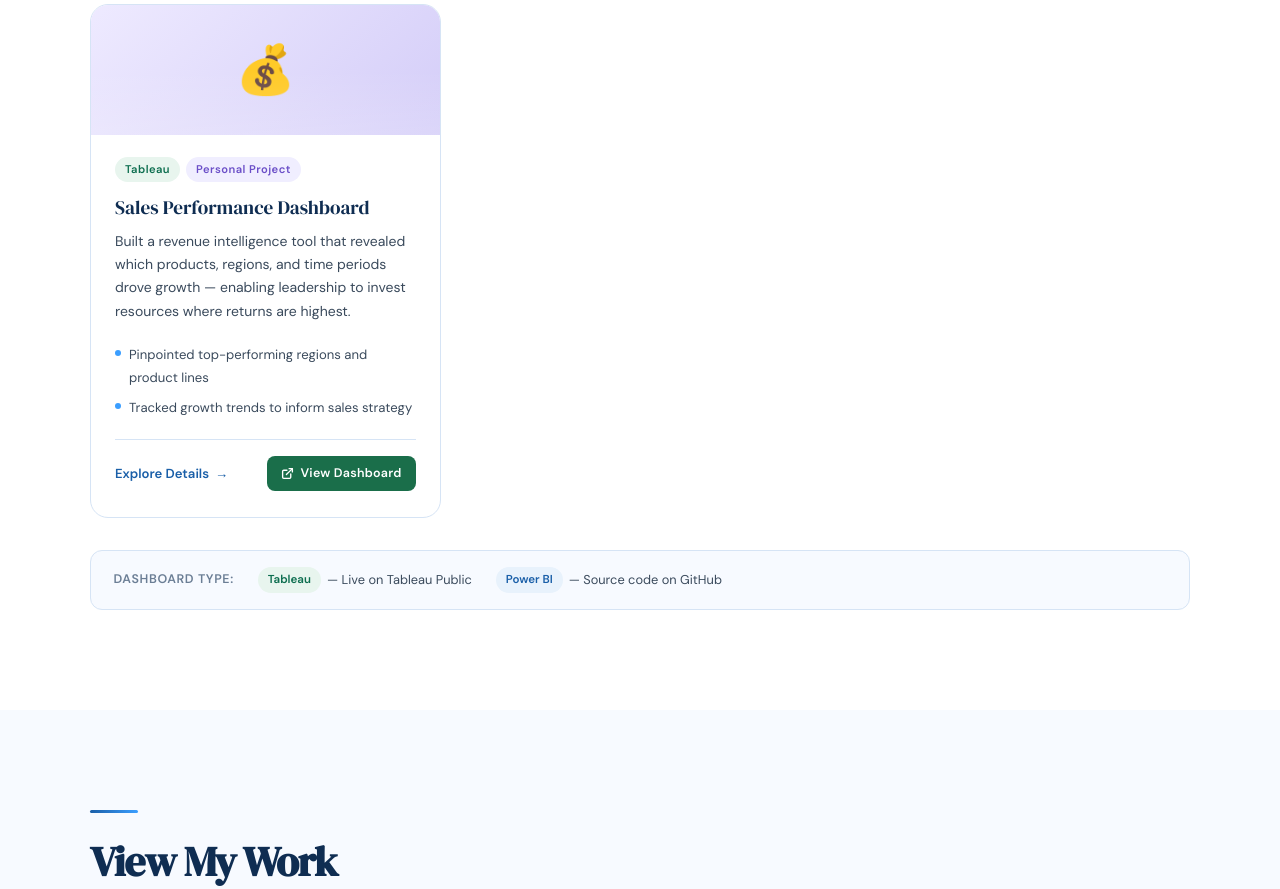
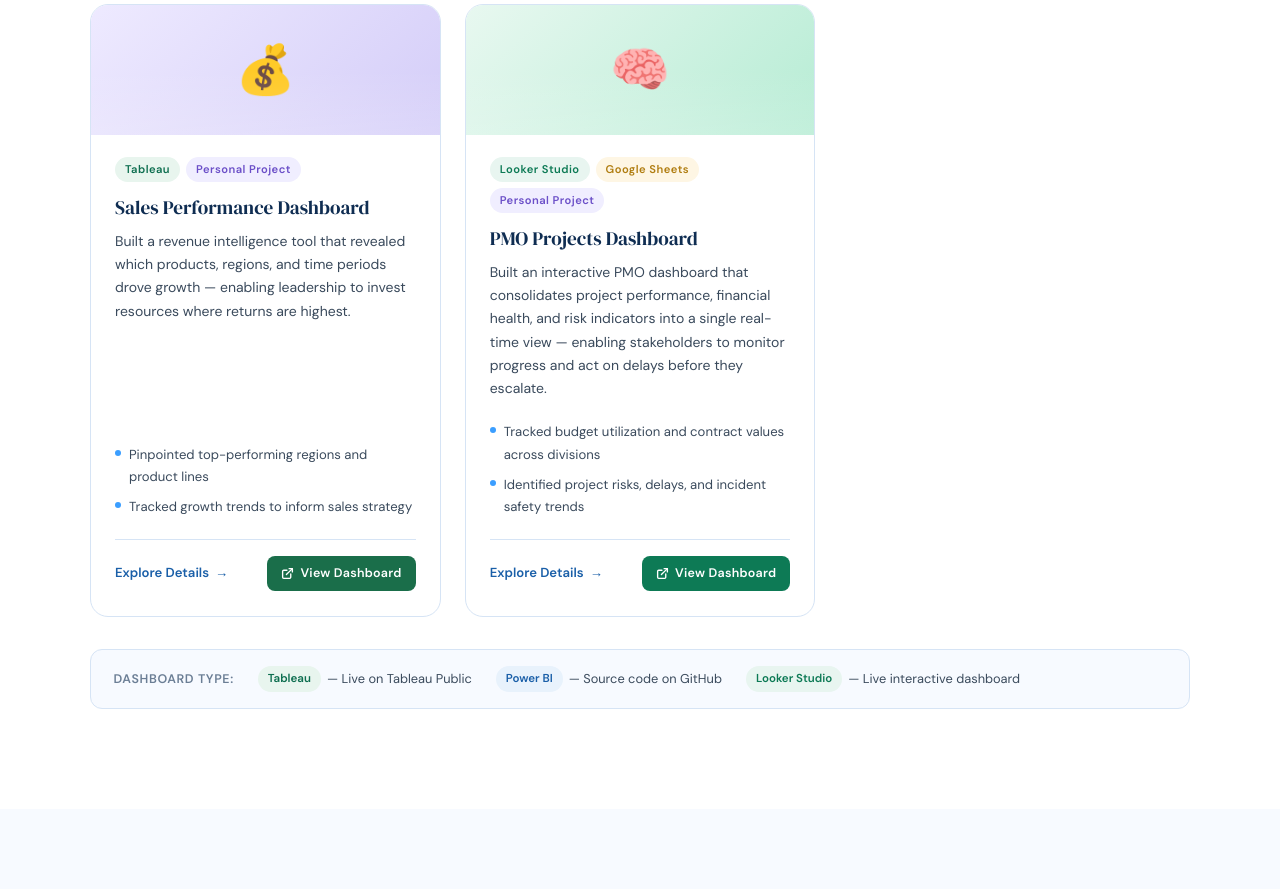
Before and after one commit to pmuthumeena5-ux/data-analyst-portfolio, a plain HTML site: page index.html in a window 1280 px wide. Shown: the part 4854-5743 px from the top of the page. Drawn offline with Linux system fonts and the light colour scheme.

Commit message:
Update index.html
Project Portfolio

```diff
--- a/index.html
+++ b/index.html
@@ -1212,6 +1212,31 @@
         </div>
       </div>
 
+      <!-- PMO Project -->
+      <div class="proj-card fade-in" style="transition-delay:0.32s" onclick="openDetail('pmo')">
+        <div class="proj-header" style="background:linear-gradient(135deg,#e8f8f0,#b6ecd4)">🧠</div>
+        <div class="proj-body">
+          <div class="proj-tools">
+            <span class="proj-tool" style="background:#e8f5f0;color:#0d7a55">Looker Studio</span>
+            <span class="proj-tool" style="background:#fef6e4;color:#b07d10">Google Sheets</span>
+            <span class="proj-tool" style="background:#f0eeff;color:#6b4fc8">Personal Project</span>
+          </div>
+          <div class="proj-title">PMO Projects Dashboard</div>
+          <div class="proj-desc">Built an interactive PMO dashboard that consolidates project performance, financial health, and risk indicators into a single real-time view — enabling stakeholders to monitor progress and act on delays before they escalate.</div>
+          <ul class="proj-highlights">
+            <li>Tracked budget utilization and contract values across divisions</li>
+            <li>Identified project risks, delays, and incident safety trends</li>
+          </ul>
+          <div style="display:flex;align-items:center;justify-content:space-between;margin-top:1rem;padding-top:1rem;border-top:1px solid var(--border)">
+            <span class="proj-link" style="margin-top:0;padding-top:0;border-top:none">Explore Details <span>→</span></span>
+            <a href="https://datastudio.google.com/u/0/reporting/d72ab3fa-a121-4360-a6bb-9f63e488bfe9/page/qBiwF" target="_blank" onclick="event.stopPropagation()" class="btn-view-dash" style="background:#0d7a55">
+              <svg width="13" height="13" viewBox="0 0 24 24" fill="none" stroke="currentColor" stroke-width="2.5" stroke-linecap="round" stroke-linejoin="round"><path d="M18 13v6a2 2 0 0 1-2 2H5a2 2 0 0 1-2-2V8a2 2 0 0 1 2-2h6"/><polyline points="15 3 21 3 21 9"/><line x1="10" y1="14" x2="21" y2="3"/></svg>
+              View Dashboard
+            </a>
+          </div>
+        </div>
+      </div>
+
     </div>
 
     <!-- Legend -->
@@ -1219,6 +1244,7 @@
       <span style="font-size:0.78rem;font-weight:600;color:var(--text-muted);letter-spacing:0.05em;text-transform:uppercase">Dashboard type:</span>
       <span style="display:flex;align-items:center;gap:6px;font-size:0.8rem;color:var(--text-mid)"><span style="background:#e8f5ee;color:#0d6e4f;font-size:0.72rem;font-weight:600;padding:3px 10px;border-radius:100px">Tableau</span> — Live on Tableau Public</span>
       <span style="display:flex;align-items:center;gap:6px;font-size:0.8rem;color:var(--text-mid)"><span style="background:#e8f2fc;color:#1a5fa8;font-size:0.72rem;font-weight:600;padding:3px 10px;border-radius:100px">Power BI</span> — Source code on GitHub</span>
+      <span style="display:flex;align-items:center;gap:6px;font-size:0.8rem;color:var(--text-mid)"><span style="background:#e8f5f0;color:#0d7a55;font-size:0.72rem;font-weight:600;padding:3px 10px;border-radius:100px">Looker Studio</span> — Live interactive dashboard</span>
     </div>
 
   </div>
@@ -1383,6 +1409,10 @@
       <div class="detail-section-title">Key Contributions & Impact</div>
       <ul class="detail-highlights" id="detailHighlights"></ul>
       <div class="detail-impact" id="detailImpact"></div>
+      <a id="detailLiveLink" href="#" target="_blank" style="display:none;margin-top:1.5rem;align-items:center;gap:8px;background:#0d7a55;color:#fff;padding:11px 22px;border-radius:8px;font-size:0.88rem;font-weight:600;text-decoration:none;transition:background 0.2s" onmouseover="this.style.background='#0b6045'" onmouseout="this.style.background='#0d7a55'">
+        <svg width="14" height="14" viewBox="0 0 24 24" fill="none" stroke="currentColor" stroke-width="2.5" stroke-linecap="round" stroke-linejoin="round"><path d="M18 13v6a2 2 0 0 1-2 2H5a2 2 0 0 1-2-2V8a2 2 0 0 1 2-2h6"/><polyline points="15 3 21 3 21 9"/><line x1="10" y1="14" x2="21" y2="3"/></svg>
+        View Live Dashboard
+      </a>
     </div>
   </div>
 </div>
@@ -1444,6 +1474,22 @@ const projects = {
       'Built dynamic filters enabling sales managers to slice data by rep, region, category, and time period for personalized insights'
     ],
     impact: '💡 Business Impact: By identifying that 3 product categories drove 70% of profit margin, the company reallocated marketing spend to these lines — resulting in a measurable improvement in quarterly profitability.'
+  },
+  pmo: {
+    emoji: '🧠',
+    bg: 'linear-gradient(135deg,#e8f8f0,#b6ecd4)',
+    title: 'PMO Projects Dashboard – Project Performance & Financial Insights',
+    tools: ['Looker Studio', 'Google Sheets', 'Calculated Fields'],
+    url: 'https://datastudio.google.com/u/0/reporting/d72ab3fa-a121-4360-a6bb-9f63e488bfe9/page/qBiwF',
+    desc: 'An interactive PMO (Project Management Office) dashboard designed to provide a real-time overview of project performance, financial health, and risk indicators. The dashboard consolidates project data into a single unified view, enabling stakeholders to monitor progress, track budget utilization, identify delays, and analyze incident trends efficiently — all without manual reporting.',
+    highlights: [
+      'Monitored overall project performance across divisions, providing leadership with a single source of truth for portfolio health',
+      'Tracked budget utilization and contract values in real time, surfacing financial risks before they became overruns',
+      'Identified project risks and delays early, enabling project managers to intervene and protect delivery timelines',
+      'Analyzed incident trends and safety metrics to support compliance reporting and proactive risk management',
+      'Designed calculated fields and data transformation logic in Google Sheets to simulate a production-grade data model'
+    ],
+    impact: '💡 Business Impact: By consolidating fragmented project data into one interactive dashboard, this solution eliminates manual status reporting and empowers PMO leaders to make faster, data-backed decisions on resource allocation and risk escalation.'
   }
 };
 
@@ -1456,6 +1502,13 @@ function openDetail(key) {
   document.getElementById('detailDesc').textContent = p.desc;
   document.getElementById('detailHighlights').innerHTML = p.highlights.map(h => `<li>${h}</li>`).join('');
   document.getElementById('detailImpact').textContent = p.impact;
+  const linkEl = document.getElementById('detailLiveLink');
+  if (p.url) {
+    linkEl.href = p.url;
+    linkEl.style.display = 'inline-flex';
+  } else {
+    linkEl.style.display = 'none';
+  }
   document.getElementById('overlay').classList.add('open');
   document.body.style.overflow = 'hidden';
 }
```
